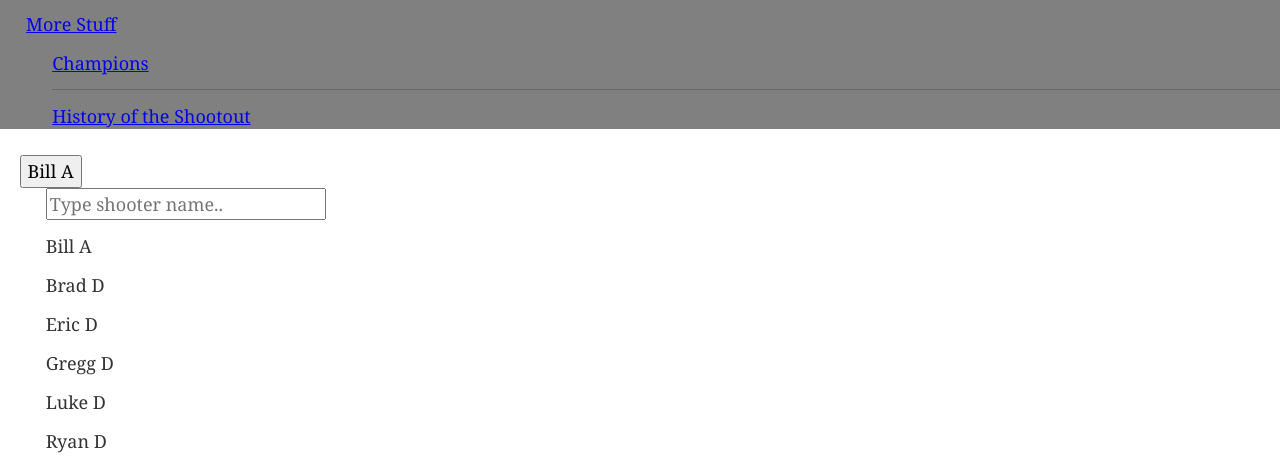
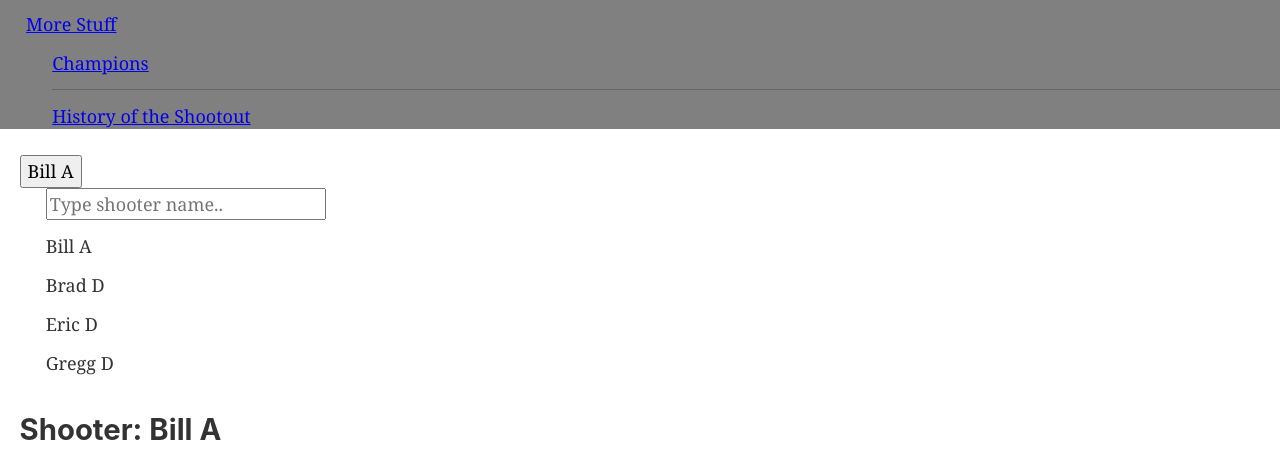
Before and after one commit to ldahleen54/dutchmasters, a Gatsby site in the folder gatsbynetlify/: page /scores in a window 1280 px wide. Shown: the part 250-716 px from the top of the page. Built offline with nearby package versions, Linux system fonts and the light colour scheme; Gatsby itself is replaced by a stand-in of ours.

Commit message:
extend in layout.css

```diff
--- a/gatsbynetlify/src/components/layout.css
+++ b/gatsbynetlify/src/components/layout.css
@@ -596,3 +596,7 @@
     font-size: 100%;
   }
 }
+.dropdown-menu {
+  max-height: 200px;
+  overflow-y: auto;
+}
```
